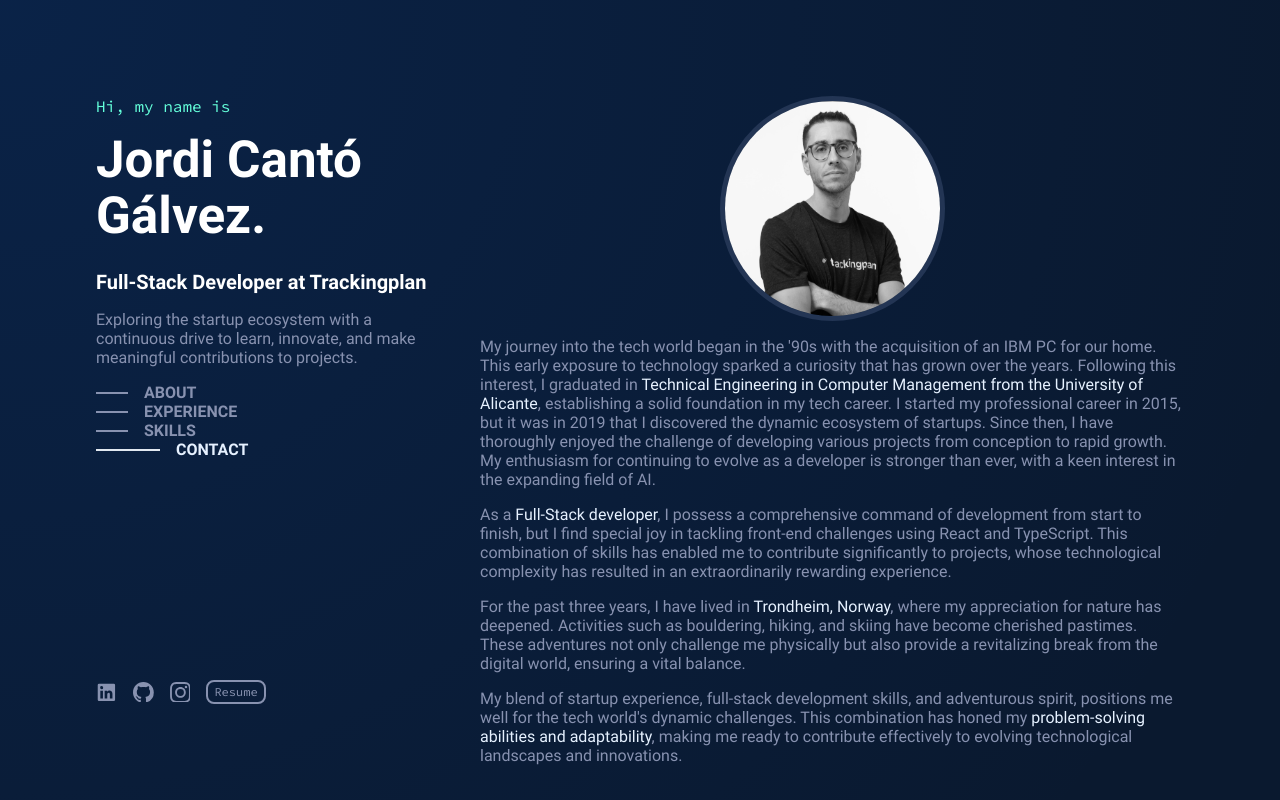
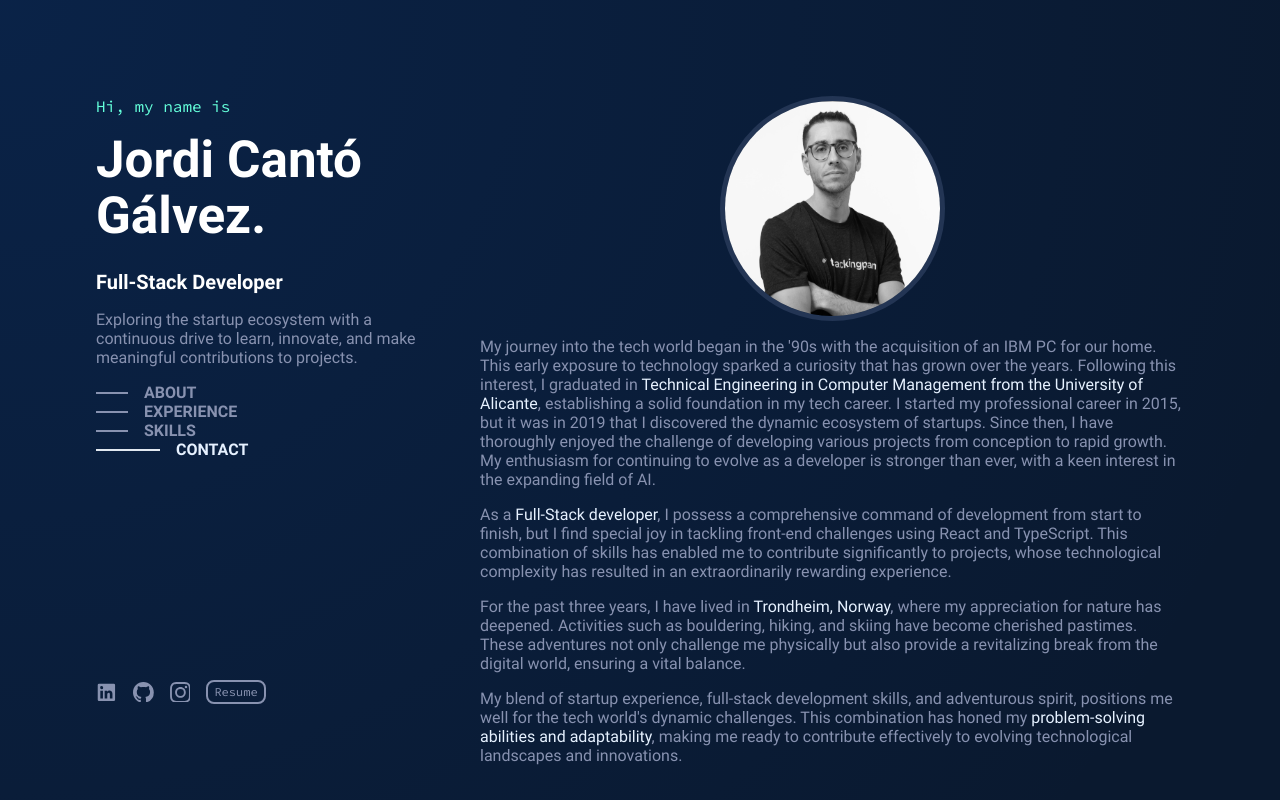
Before and after one commit to JordiLakland/resume-jordi-canto-galvez, a React (Vite) app: page / in a window 1280 px wide. Shown: the top 800 px of the page. Built offline with nearby package versions, Linux system fonts and the light colour scheme.

Commit message:
Redefine position

```diff
--- a/src/components/header/Header.tsx
+++ b/src/components/header/Header.tsx
@@ -20,7 +20,7 @@ export default function Header(props: HeaderProps) {
                 </div>
                 <h1>Jordi Cantó Gálvez.</h1>
                 <div className={styles.position}>
-                    Full-Stack Developer at Trackingplan
+                    Full-Stack Developer
                 </div>
                 <div className={styles.positionDescription}>
                     {`Exploring the startup ecosystem with a continuous drive to learn, innovate,
```
